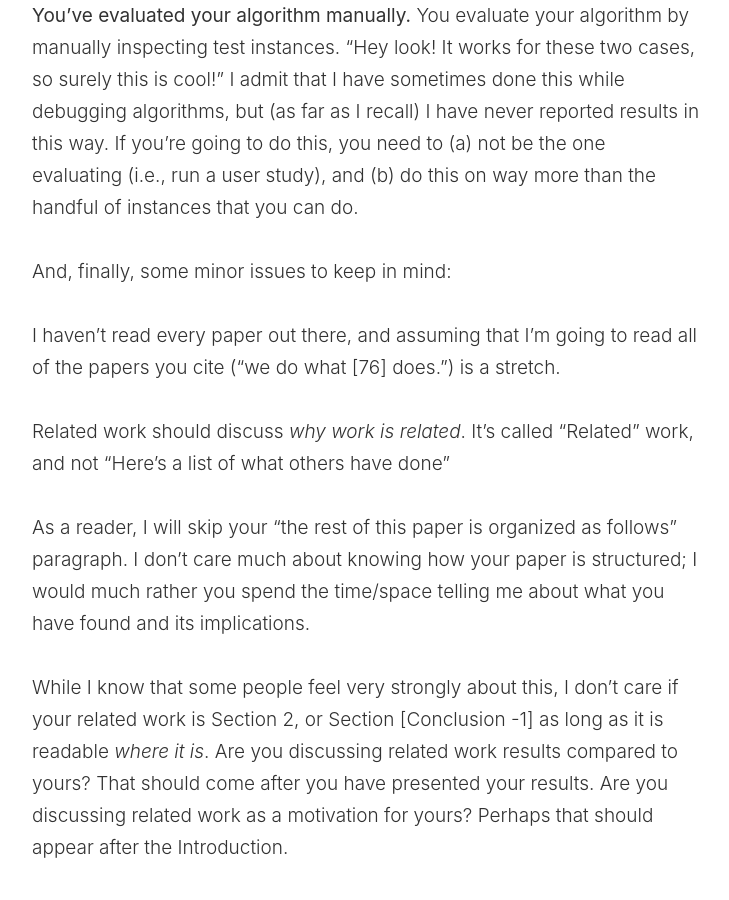
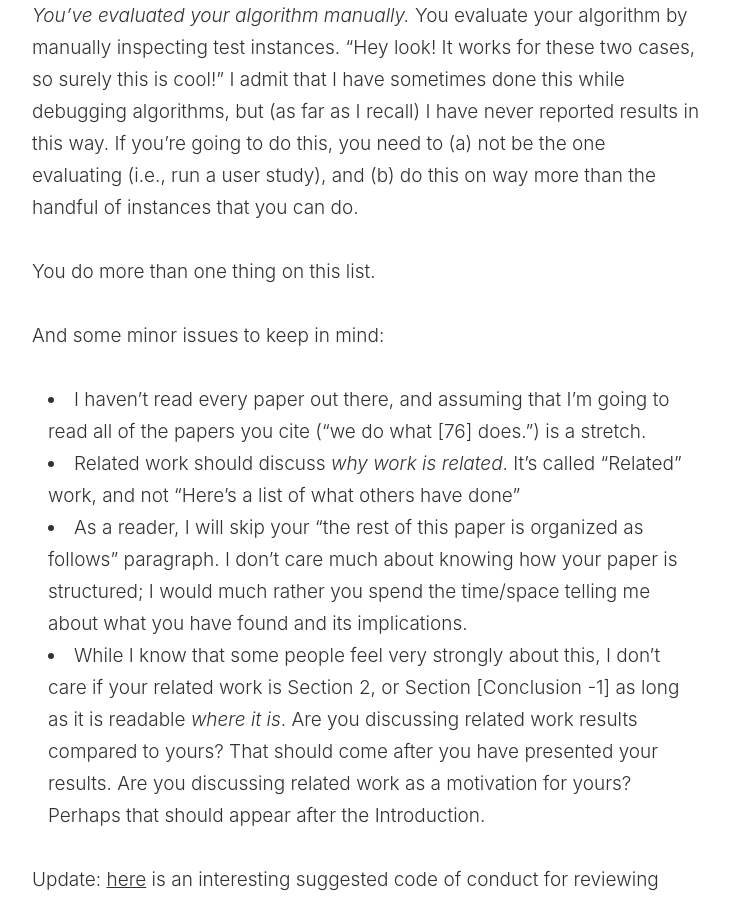
Before and after one commit to nlathia/nlathia.github.io, a Jekyll site: the page built from _posts/2015-12-02-Why-I-reject-your-data-papers.md, in a window 1280 px wide and 900 px high, scrolled down 921 px. Shown: the whole window, without its empty margins (274-1003 px from the left). Built offline with Jekyll 4.4.1, drawn with Linux system fonts in a browser that asks for light colours.

Commit message:
Migrate medium posts (#4)
* Add mHealth blog post

* Finish formatting post

* Fix minor formatting

* Remove <hr >s

```diff
--- a/_posts/2015-12-02-Why-I-reject-your-data-papers.md
+++ b/_posts/2015-12-02-Why-I-reject-your-data-papers.md
@@ -9,22 +9,20 @@ I believe that research papers are innocent (“accept”) until proven guilty (
 
 <!--more-->
 
-**No baseline.** You present results of your wonderful new machine learning algorithm compared only to variations of itself (e.g., results with different parameters). No baseline or alternative approach results presented. Quantitative results on data only make relative (not absolute) sense: If your algorithmic magic is 99% accurate, is a simple linear regression baseline 98% or 58% accurate? There’s a huge difference here.
+*No baseline.* You present results of your wonderful new machine learning algorithm compared only to variations of itself (e.g., results with different parameters). No baseline or alternative approach results presented. Quantitative results on data only make relative (not absolute) sense: If your algorithmic magic is 99% accurate, is a simple linear regression baseline 98% or 58% accurate? There’s a huge difference here.
 
-**Excessive/unmotivated data pruning.** You prune your dataset to fit your particular use case, and do not give any concrete motivation for doing so. The most common of these is the “we removed all of the users with fewer than X entries,” with no explanation as to why (overall), why X rather than some other value, what effect this had, or what would happen to users who do not have X amount of data.
+*Excessive/unmotivated data pruning.* You prune your dataset to fit your particular use case, and do not give any concrete motivation for doing so. The most common of these is the “we removed all of the users with fewer than X entries,” with no explanation as to why (overall), why X rather than some other value, what effect this had, or what would happen to users who do not have X amount of data.
 
-**Your metrics aren’t measuring your claims.** You’re claiming an increase in user satisfaction (or long-term engagement, or recommendation quality), but are only measuring prediction accuracy.
+*Your metrics aren’t measuring your claims.* You’re claiming an increase in user satisfaction (or long-term engagement, or recommendation quality), but are only measuring prediction accuracy.
 
-**You’ve evaluated your algorithm manually.** You evaluate your algorithm by manually inspecting test instances. “Hey look! It works for these two cases, so surely this is cool!” I admit that I have sometimes done this while debugging algorithms, but (as far as I recall) I have never reported results in this way. If you’re going to do this, you need to (a) not be the one evaluating (i.e., run a user study), and (b) do this on way more than the handful of instances that you can do.
+*You’ve evaluated your algorithm manually.* You evaluate your algorithm by manually inspecting test instances. “Hey look! It works for these two cases, so surely this is cool!” I admit that I have sometimes done this while debugging algorithms, but (as far as I recall) I have never reported results in this way. If you’re going to do this, you need to (a) not be the one evaluating (i.e., run a user study), and (b) do this on way more than the handful of instances that you can do.
 
-And, finally, some minor issues to keep in mind:
+You do more than one thing on this list.
 
-I haven’t read every paper out there, and assuming that I’m going to read all of the papers you cite (“we do what [76] does.”) is a stretch.
-
-Related work should discuss _why work is related_. It’s called “Related” work, and not “Here’s a list of what others have done”
-
-As a reader, I will skip your “the rest of this paper is organized as follows” paragraph. I don’t care much about knowing how your paper is structured; I would much rather you spend the time/space telling me about what you have found and its implications.
-
-While I know that some people feel very strongly about this, I don’t care if your related work is Section 2, or Section [Conclusion -1] as long as it is readable _where it is_. Are you discussing related work results compared to yours? That should come after you have presented your results. Are you discussing related work as a motivation for yours? Perhaps that should appear after the Introduction.
+And some minor issues to keep in mind:
+* I haven’t read every paper out there, and assuming that I’m going to read all of the papers you cite (“we do what [76] does.”) is a stretch.
+* Related work should discuss _why work is related_. It’s called “Related” work, and not “Here’s a list of what others have done”
+* As a reader, I will skip your “the rest of this paper is organized as follows” paragraph. I don’t care much about knowing how your paper is structured; I would much rather you spend the time/space telling me about what you have found and its implications.
+* While I know that some people feel very strongly about this, I don’t care if your related work is Section 2, or Section [Conclusion -1] as long as it is readable _where it is_. Are you discussing related work results compared to yours? That should come after you have presented your results. Are you discussing related work as a motivation for yours? Perhaps that should appear after the Introduction.
 
 Update: [here](https://www.brainpickings.org/2014/03/28/daniel-dennett-rapoport-rules-criticism/) is an interesting suggested code of conduct for reviewing (and criticizing) research.
```
Also changed, not shown: _posts/2015-12-04-mHealth--evidence-vs--agility.md (added, +50 -0 lines), _posts/2015-12-14-Playing-with-char-rnn-and-the-NIPS-2015-data.md (added, +83 -0 lines), _posts/2016-09-01-farecast.md (+0 -2 lines), _posts/2016-09-01-netflix.md (+0 -1 lines), _posts/2018-05-27-The-first-90-days.md (+0 -2 lines), _posts/2018-08-01-cocos.md (+0 -1 lines), _posts/2018-12-29-neural-conversations.md (+1 -1 lines).
